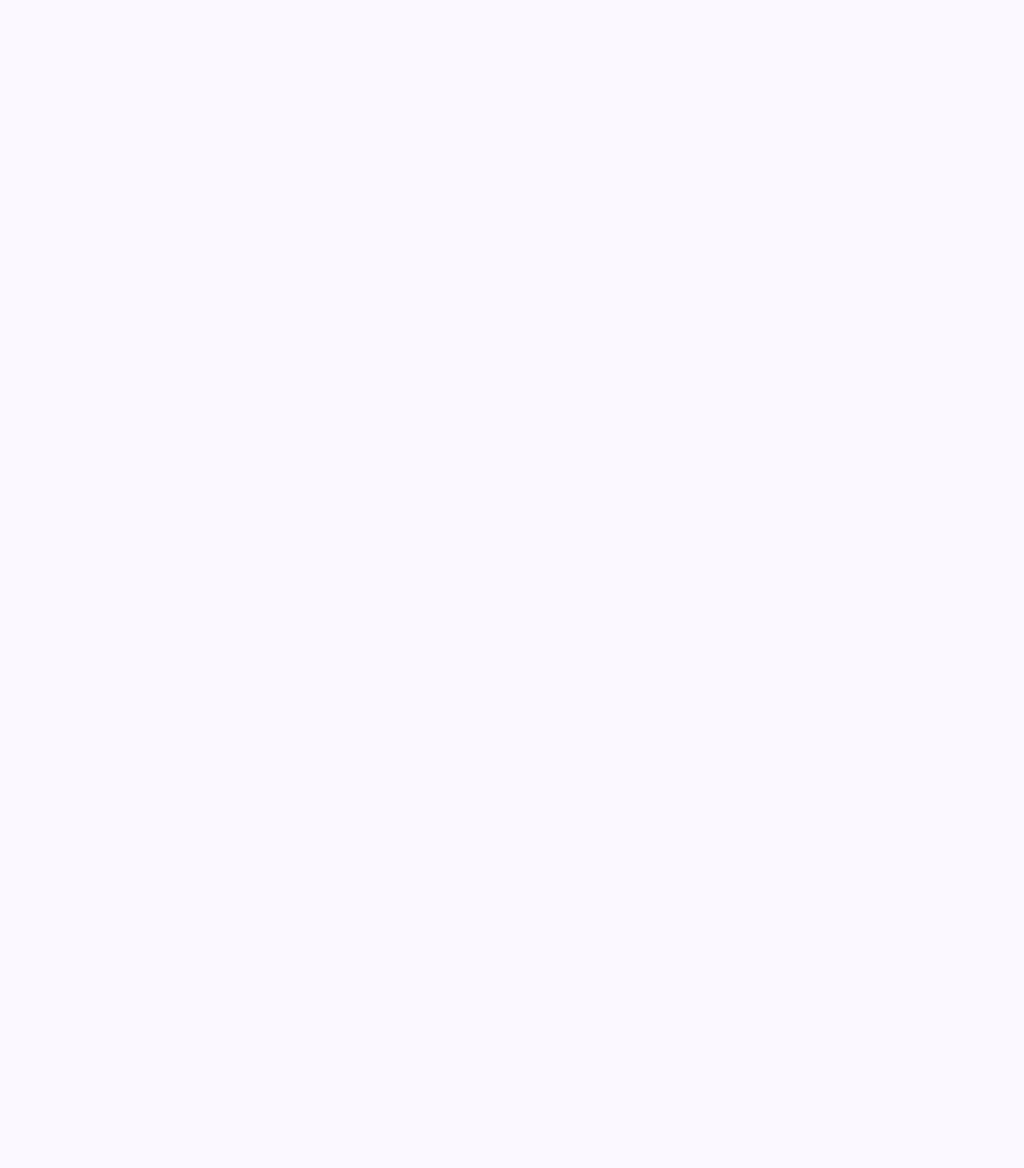
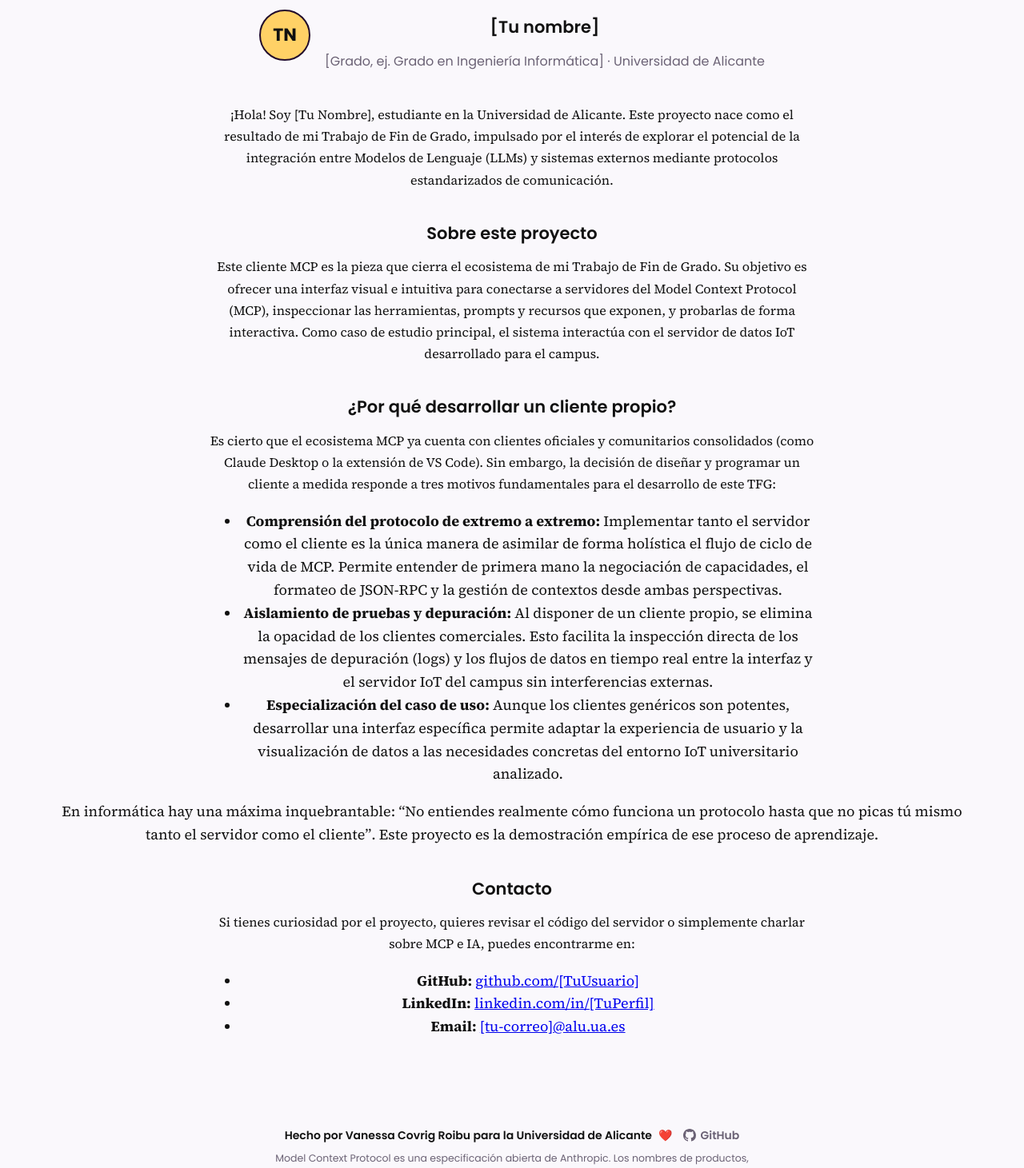
Before and after one commit to vancovx/KunnaClienteMCP, a React (Vite) app in the folder frontend/: page /desarrollo in a window 1280 px wide. Before the commit this address had no page. Shown: the part 260-1721 px from the top of the page at 80% size. Before the commit the page ends 800 px from the top, so only its background shows below. Built offline with nearby package versions, Linux system fonts and the light colour scheme.

Commit message:
Refactor navigation and replace Creadora with Desarrollo component; update GitHub links and remove redundant content

```diff
--- a/frontend/src/App.jsx
+++ b/frontend/src/App.jsx
@@ -5,7 +5,7 @@ import "./App.css";
 import Home from "./pages/Home.jsx";
 import WhatIsMcp from "./pages/WhatIsMcp.jsx";
 import Inspector from "./pages/Inspector.jsx";
-import Creadora from "./pages/Creadora.jsx";
+import Desarrollo from "./pages/Desarrollo.jsx";
 
 const MoonIcon = () => (
     <svg width="16" height="16" viewBox="0 0 24 24" fill="none" stroke="currentColor"
@@ -49,12 +49,12 @@ function Layout({ theme, toggleTheme }) {
                     <nav className="navlinks">
                         <NavLink to="/inspector" className={navClass}>Inspector</NavLink>
                         <NavLink to="/mcp" className={navClass}>¿Qué es MCP?</NavLink>
-                        <NavLink to="/creadora" className={navClass}>¿Por qué?</NavLink>
+                        <NavLink to="/desarrollo" className={navClass}>¿Por qué?</NavLink>
                     </nav>
 
                     <a
                         className="icon-btn"
-                        href="https://github.com/TU-USUARIO/TU-REPO"
+                        href="https://github.com/vancovx/KunnaClienteMCP"
                         target="_blank"
                         rel="noreferrer"
                         aria-label="Repositorio en GitHub"
@@ -77,7 +77,7 @@ function Layout({ theme, toggleTheme }) {
                 <p className="foot-main">
                     Hecho por Vanessa Covrig Roibu para la Universidad de Alicante
                     <span className="heart">❤️</span>
-                    <a className="foot-gh" href="https://github.com/TU-USUARIO/TU-REPO" target="_blank" rel="noreferrer">
+                    <a className="foot-gh" href="https://github.com/vancovx/KunnaClienteMCP" target="_blank" rel="noreferrer">
                         <GithubIcon /> GitHub
                     </a>
                 </p>
@@ -113,7 +113,7 @@ export default function App() {
                     <Route index element={<Home />} />
                     <Route path="mcp" element={<WhatIsMcp />} />
                     <Route path="inspector" element={<Inspector />} />
-                    <Route path="creadora" element={<Creadora />} />
+                    <Route path="desarrollo" element={<Desarrollo />} />
                 </Route>
             </Routes>
         </BrowserRouter>
--- a/frontend/src/pages/Creadora.jsx
+++ /dev/null
@@ -1,37 +0,0 @@
-export default function Creadora() {
-    return (
-        <div className="prose creadora">
-            <h1>La creadora</h1>
-
-            <div className="profile">
-                <div className="avatar">TN</div>
-                <div>
-                    <h2 className="profile-name">[Tu nombre]</h2>
-                    <p className="role">[Grado] · Universidad de Alicante</p>
-                </div>
-            </div>
-
-            <p>
-                [Breve presentación: quién eres, en qué grado estás y qué te llevó a hacer
-                este trabajo. Dos o tres frases en primera persona quedan muy naturales aquí.]
-            </p>
-
-            <h2>Sobre este proyecto</h2>
-            <p>
-                Este cliente MCP es parte de mi Trabajo de Fin de Grado. Su objetivo es ofrecer
-                una interfaz visual para conectarse a servidores del Model Context Protocol,
-                inspeccionar las herramientas que exponen y probarlas sin necesidad de la
-                terminal, usando como caso de estudio el servidor de datos IoT del campus.
-            </p>
-
-            <h2>Contacto</h2>
-            <p>
-                [Correo, GitHub o LinkedIn que quieras dejar.]
-            </p>
-
-            <p className="note">
-                Edita esta página en <code>src/pages/Creadora.jsx</code> con tus datos reales.
-            </p>
-        </div>
-    );
-}
--- /dev/null
+++ b/frontend/src/pages/Desarrollo.jsx
@@ -0,0 +1,60 @@
+export default function Desarrollo() {
+    return (
+        <div className="prose creadora">
+            <h1>La creadora</h1>
+
+            <div className="profile">
+                <div className="avatar">TN</div>
+                <div>
+                    <h2 className="profile-name">[Tu nombre]</h2>
+                    <p className="role">[Grado, ej. Grado en Ingeniería Informática] · Universidad de Alicante</p>
+                </div>
+            </div>
+
+            <p>
+                ¡Hola! Soy [Tu Nombre], estudiante en la Universidad de Alicante. Este proyecto nace como el resultado
+                de mi Trabajo de Fin de Grado, impulsado por el interés de explorar el potencial de la integración entre
+                Modelos de Lenguaje (LLMs) y sistemas externos mediante protocolos estandarizados de comunicación.
+            </p>
+
+            <h2>Sobre este proyecto</h2>
+            <p>
+                Este cliente MCP es la pieza que cierra el ecosistema de mi Trabajo de Fin de Grado. Su objetivo es ofrecer
+                una interfaz visual e intuitiva para conectarse a servidores del <em>Model Context Protocol</em> (MCP),
+                inspeccionar las herramientas, prompts y recursos que exponen, y probarlas de forma interactiva. Como caso
+                de estudio principal, el sistema interactúa con el servidor de datos IoT desarrollado para el campus.
+            </p>
+
+            <h2>¿Por qué desarrollar un cliente propio?</h2>
+            <p>
+                Es cierto que el ecosistema MCP ya cuenta con clientes oficiales y comunitarios consolidados (como Claude Desktop o la extensión de VS Code). Sin embargo, la decisión de diseñar y programar un cliente a medida responde a tres motivos fundamentales para el desarrollo de este TFG:
+            </p>
+
+            <ul>
+                <li>
+                    <strong>Comprensión del protocolo de extremo a extremo:</strong> Implementar tanto el servidor como el cliente es la única manera de asimilar de forma holística el flujo de ciclo de vida de MCP. Permite entender de primera mano la negociación de capacidades, el formateo de JSON-RPC y la gestión de contextos desde ambas perspectivas.
+                </li>
+                <li>
+                    <strong>Aislamiento de pruebas y depuración:</strong> Al disponer de un cliente propio, se elimina la opacidad de los clientes comerciales. Esto facilita la inspección directa de los mensajes de depuración (logs) y los flujos de datos en tiempo real entre la interfaz y el servidor IoT del campus sin interferencias externas.
+                </li>
+                <li>
+                    <strong>Especialización del caso de uso:</strong> Aunque los clientes genéricos son potentes, desarrollar una interfaz específica permite adaptar la experiencia de usuario y la visualización de datos a las necesidades concretas del entorno IoT universitario analizado.
+                </li>
+            </ul>
+
+            <blockquote>
+                En informática hay una máxima inquebrantable: <em>&ldquo;No entiendes realmente cómo funciona un protocolo hasta que no picas tú mismo tanto el servidor como el cliente&rdquo;</em>. Este proyecto es la demostración empírica de ese proceso de aprendizaje.
+            </blockquote>
+
+            <h2>Contacto</h2>
+            <p>
+                Si tienes curiosidad por el proyecto, quieres revisar el código del servidor o simplemente charlar sobre MCP e IA, puedes encontrarme en:
+            </p>
+            <ul>
+                <li><strong>GitHub:</strong> <a href="https://github.com/[TuUsuario]" target="_blank" rel="noreferrer">github.com/[TuUsuario]</a></li>
+                <li><strong>LinkedIn:</strong> <a href="https://linkedin.com/in/[TuPerfil]" target="_blank" rel="noreferrer">linkedin.com/in/[TuPerfil]</a></li>
+                <li><strong>Email:</strong> <a href="mailto:[tu-correo]@alu.ua.es">[tu-correo]@alu.ua.es</a></li>
+            </ul>
+        </div>
+    );
+}
--- a/frontend/src/pages/WhatIsMcp.jsx
+++ b/frontend/src/pages/WhatIsMcp.jsx
@@ -57,12 +57,6 @@ export default function WhatIsMcp() {
                 <strong>SSE</strong> (la variante HTTP anterior, ya en desuso). Este inspector
                 soporta los tres.
             </p>
-
-            <div className="callout callout-lime">
-                En este TFG, el servidor MCP expone datos IoT del campus de la Universidad de
-                Alicante — consumo eléctrico, agua y calidad ambiental — y este cliente sirve
-                para explorarlo y validarlo de forma visual.
-            </div>
         </div>
     );
 }
```
